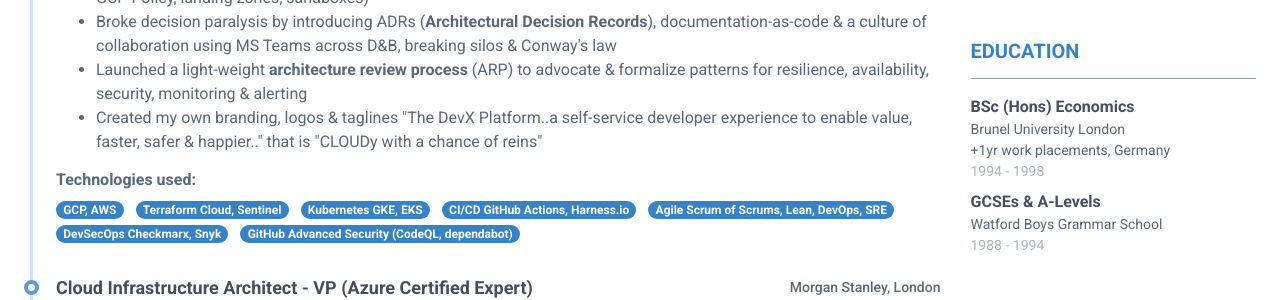
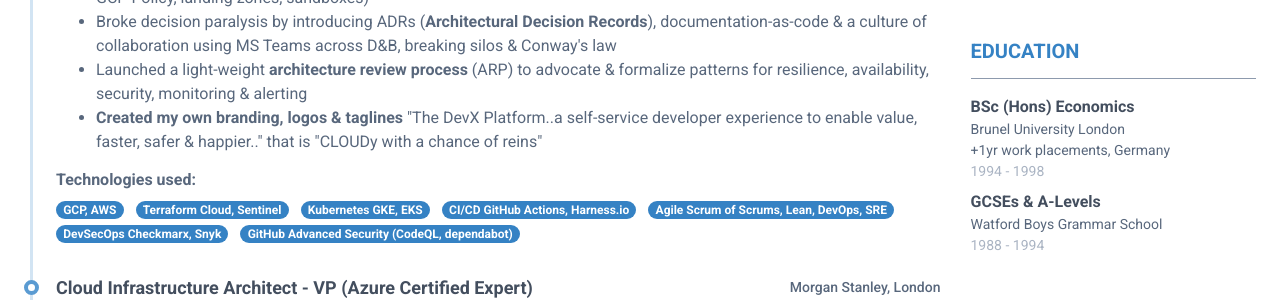
Before and after one commit to Hamy200/resume, a Jekyll site: the page built from index.markdown, in a window 1280 px wide and 900 px high, scrolled down 799 px. Shown: the part 152-452 px from the top of the window. Built offline with Jekyll 4.4.1, drawn with Linux system fonts in a browser that asks for light colours; nearby versions of some CDN libraries.

```diff
--- a/_data/data.yml
+++ b/_data/data.yml
@@ -57,7 +57,7 @@ experiences:
         - Implemented compliance & <b>cloud security posture management</b> (guardrails via AWS Control Tower SCPs, Sentinel, GCP Policy, landing zones, sandboxes)
         - Broke decision paralysis by introducing ADRs (<b>Architectural Decision Records</b>), documentation-as-code & a culture of collaboration using MS Teams across D&B, breaking silos & Conway's law
         - Launched a light-weight <b>architecture review process</b> (ARP) to advocate & formalize patterns for resilience, availability, security, monitoring & alerting
-        - Created my own branding, logos & taglines "The DevX Platform..a self-service developer experience to enable value, faster, safer & happier.." that is "CLOUDy with a chance of reins"
+        - <b>Created my own branding, logos & taglines</b> "The DevX Platform..a self-service developer experience to enable value, faster, safer & happier.." that is "CLOUDy with a chance of reins"
     technologies:
       - GCP, AWS
       - Terraform Cloud, Sentinel
```
